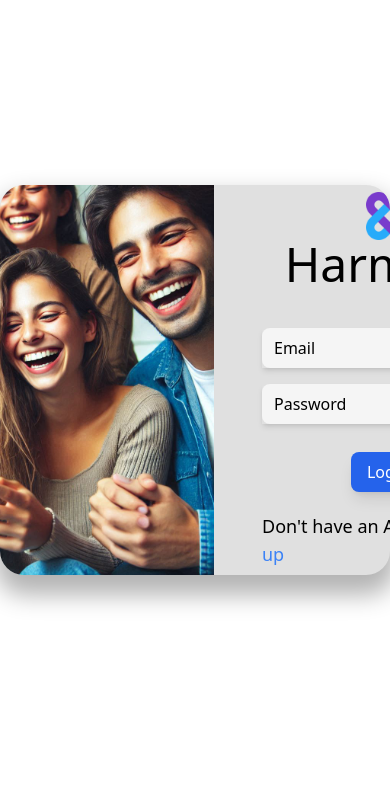
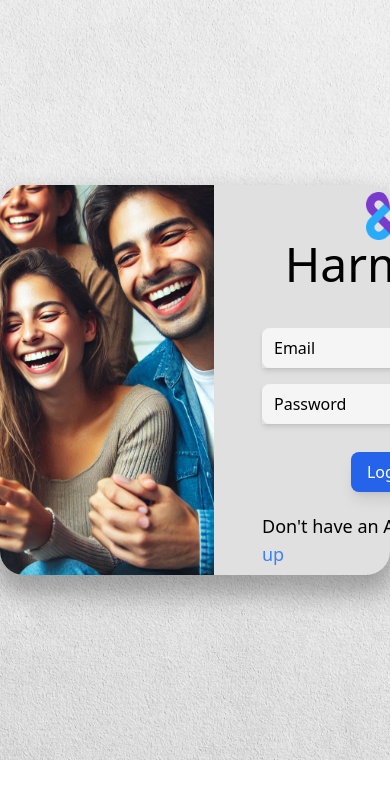
Before and after one commit to rajasimha23/Harmony, a React (Vite) app in the folder client/: page /login in a window 390 px wide. Shown: the top 798 px of the page. Built offline with nearby package versions, Linux system fonts and the light colour scheme; no server answers.

Commit message:
Fixed Chatroom Responsiveness Issue

```diff
--- a/client/src/index.css
+++ b/client/src/index.css
@@ -17,7 +17,7 @@ body {
   /* background-color: #242424; */
   background-color: text-white;
   background-image: url("/bg4.jpg");
-  background-size: 100%; /* Zooms out by increasing the size to 150% of the container */
+  background-size: cover; /* Zooms out by increasing the size to 150% of the container */
   background-repeat: no-repeat; /* Prevents the background from tiling */
   background-position: center;
 }
--- a/client/src/pages/Chatroom.tsx
+++ b/client/src/pages/Chatroom.tsx
@@ -155,7 +155,7 @@ const Chatroom = () => {
         <>
             <div className="flex flex-col justify-center items-center w-screen h-[90vh]">
                 <h1 className="text-5xl text-black font-extrabold text-center mb-8">{chatroomData.chatroomName}</h1>
-                <div className="w-5/12">
+                <div className="w-9/12 xl:w-5/12 md:w-7/12">
                     <div className="bg-[#c7c7c7] chat-window h-[calc(90vh-200px)] overflow-y-auto p-8 rounded-t-xl flex flex-col justify-start items-start scrollbar-rounded shadow-2xl">
                         {messages.map((msg, index) => {
                             const currentMessageDate = new Date(msg.timestamp);
```
